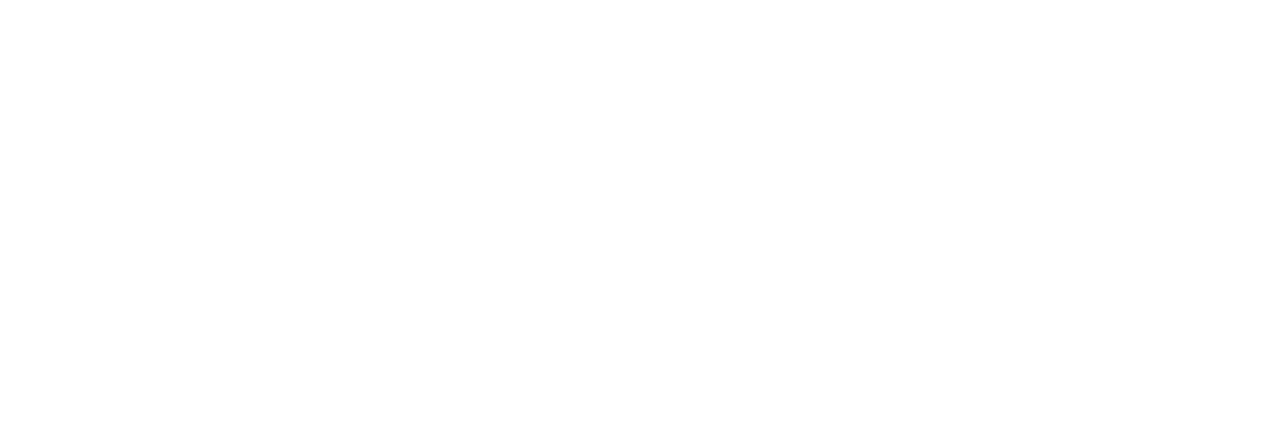
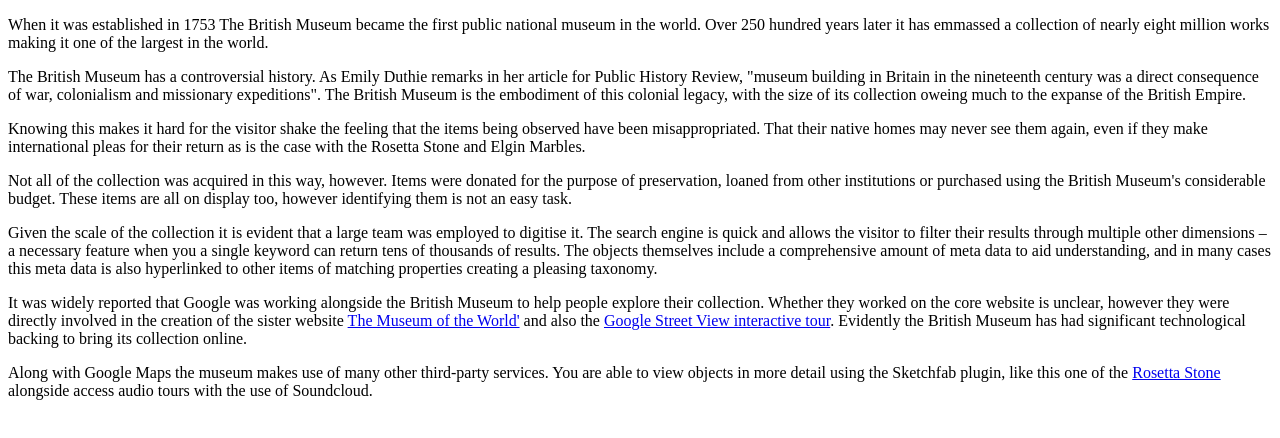
Before and after one commit to kclddh-7aavdm14-2020/wk1-british-museum-danielbower, a plain HTML site: page index.html in a window 1280 px wide. Drawn offline with Linux system fonts and the light colour scheme.

Commit message:
My first commit! Includes first draft of British Museum blog post.

```diff
--- a/index.html
+++ b/index.html
@@ -7,7 +7,38 @@
 
         <!-- Add your blog post BELOW here -->
 
+        <!-- Questions to ask each week:
 
+        When and why was this archive created? (Pre-research on Wikipedia)
+        Where did the objects come from?
+        Under what circumstances were they acquired?
+        Who is the archive made for?
+        What are visitors expected to know?
+        What are they expected to do, think and feel?
+        What are the 'conditions of possibility' for this archive to exist?
+        Do you think this has been put together by a small team, maybe even a team of volunteers?
+        Or a global corporation? An empire?
+        How does the website embody and express these conditions of possibility?
+        What taxonomies (categories and tags) do they use to organise their collections?
+        What metadata do they employ and display?
+        Is the archive made for your visit?
+        What third-party platforms are they using?
+
+        -->
+
+<p>When it was established in 1753 The British Museum became the first public national museum in the world. Over 250 hundred years later it has emmassed a collection of nearly eight million works making it one of the largest in the world.</p>
+
+<p> The British Museum has a controversial history. As Emily Duthie remarks in her article for Public History Review, "museum building in Britain in the nineteenth century was a direct consequence of war, colonialism and missionary expeditions". The British Museum is the embodiment of this colonial legacy, with the size of its collection oweing much to the expanse of the British Empire.</p>
+
+<p>Knowing this makes it hard for the visitor shake the feeling that the items being observed have been misappropriated. That their native homes may never see them again, even if they make international pleas for their return as is the case with the Rosetta Stone and Elgin Marbles.</p>
+
+<p>Not all of the collection was acquired in this way, however. Items were donated for the purpose of preservation, loaned from other institutions or purchased using the British Museum's considerable budget. These items are all on display too, however identifying them is not an easy task.
+
+<p>Given the scale of the collection it is evident that a large team was employed to digitise it. The search engine is quick and allows the visitor to filter their results through multiple other dimensions – a necessary feature when you a single keyword can return tens of thousands of results. The objects themselves include a comprehensive amount of meta data to aid understanding, and in many cases this meta data is also hyperlinked to other items of matching properties creating a pleasing taxonomy.</p>
+
+<p>It was widely reported that Google was working alongside the British Museum to help people explore their collection. Whether they worked on the core website is unclear, however they were directly involved in the creation of the sister website <a href="https://britishmuseum.withgoogle.com/">The Museum of the World'</a> and also the <a href="https://www.google.co.uk/maps/@51.5191723,-0.1274555,2a,75y,249.32h,69.89t/data=!3m6!1e1!3m4!1sX0UyMF2bByFBzUSUIxm3mA!2e0!7i13312!8i6656?hl=en">Google Street View interactive tour</a>. Evidently the British Museum has had significant technological backing to bring its collection online.</p>
+
+<p>Along with Google Maps the museum makes use of many other third-party services. You are able to view objects in more detail using the Sketchfab plugin, like this one of the <a href="https://sketchfab.com/3d-models/the-rosetta-stone-1e03509704a3490e99a173e53b93e282">Rosetta Stone</a> alongside access audio tours with the use of Soundcloud.</p>
 
 
         <!-- Add your blog post ABOVE here -->
```
